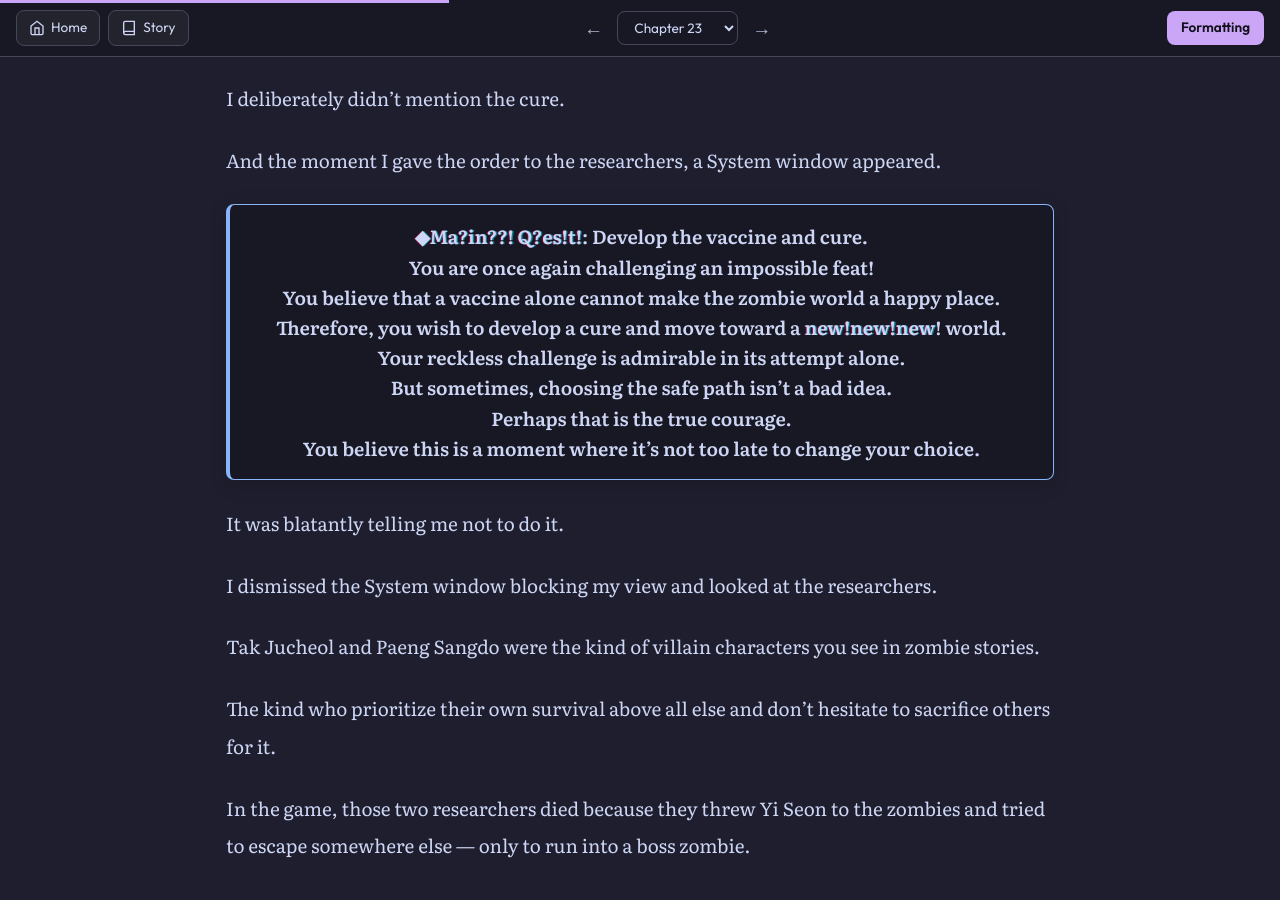
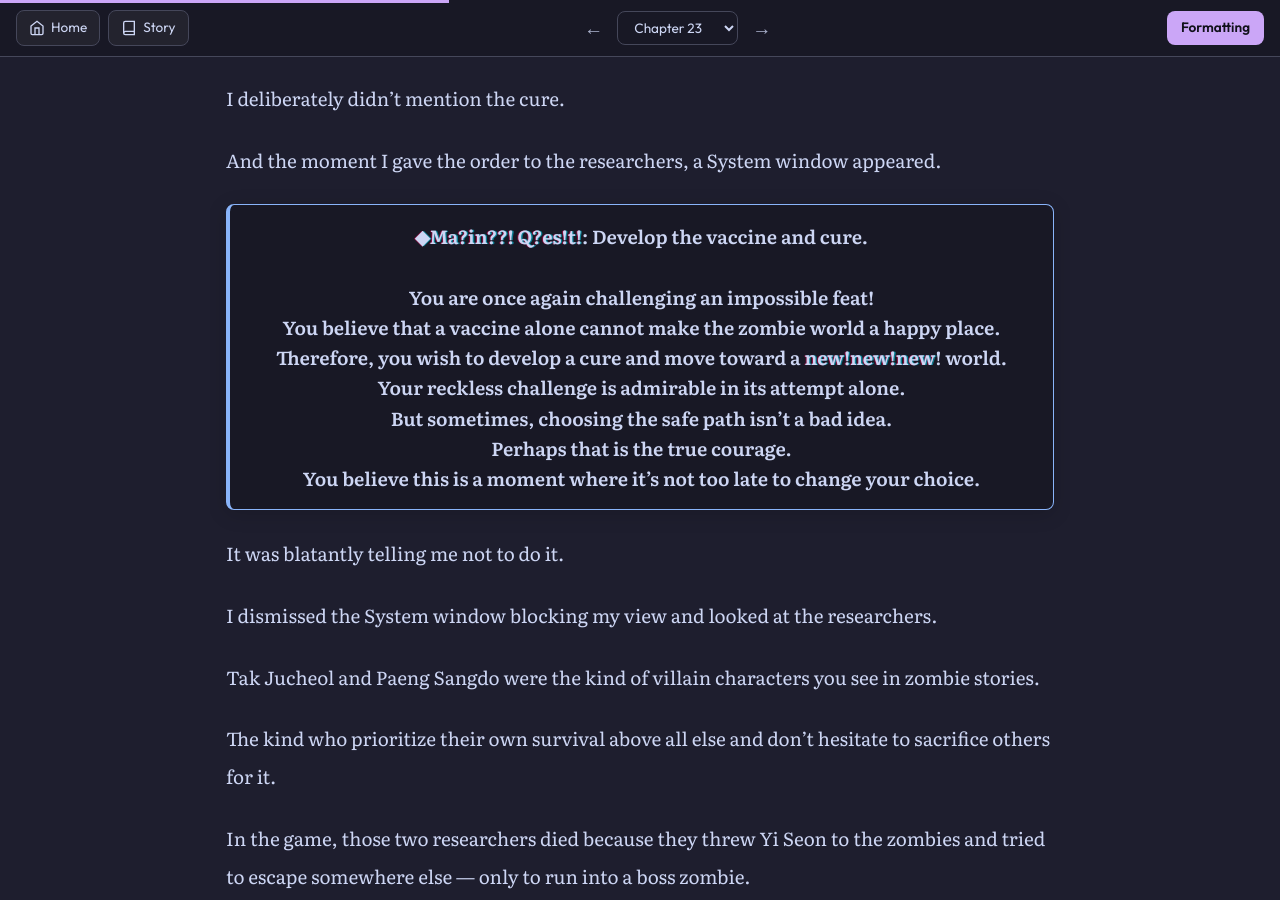
Before and after one commit to soleumn/soleumn.github.io, a Jekyll site: the page built from _chapters/eoshinki/ch23.md, in a window 1280 px wide and 900 px high, scrolled down 4859 px. Built offline with Jekyll 4.4.1, drawn with Linux system fonts in a browser that asks for light colours; comment, search, counter and statistics services are not loaded.

Commit message:
Edit Chapter 23 (via site)

```diff
--- a/_chapters/eoshinki/ch23.md
+++ b/_chapters/eoshinki/ch23.md
@@ -145,7 +145,7 @@ I deliberately didn’t mention the cure.
 
 And the moment I gave the order to the researchers, a System window appeared.
 
-{% include system.html text='<span class="glitch-static" data-text="◆Ma?in??! Q?es!t!">◆Ma?in??! Q?es!t!</span>: Develop the vaccine and cure.<br>You are once again challenging an impossible feat!<br>You believe that a vaccine alone cannot make the zombie world a happy place.<br>Therefore, you wish to develop a cure and move toward a <span class="glitch-static" data-text="new!new!new">new!new!new</span>! world.<br>Your reckless challenge is admirable in its attempt alone.<br>But sometimes, choosing the safe path isn’t a bad idea.<br>Perhaps that is the true courage.<br>You believe this is a moment where it’s not too late to change your choice.' %}
+{% include system.html text='<span class="glitch-static" data-text="◆Ma?in??! Q?es!t!">◆Ma?in??! Q?es!t!</span>: Develop the vaccine and cure.<br><br>You are once again challenging an impossible feat!<br>You believe that a vaccine alone cannot make the zombie world a happy place.<br>Therefore, you wish to develop a cure and move toward a <span class="glitch-static" data-text="new!new!new">new!new!new</span>! world.<br>Your reckless challenge is admirable in its attempt alone.<br>But sometimes, choosing the safe path isn’t a bad idea.<br>Perhaps that is the true courage.<br>You believe this is a moment where it’s not too late to change your choice.' %}
 
 It was blatantly telling me not to do it.
 
```
